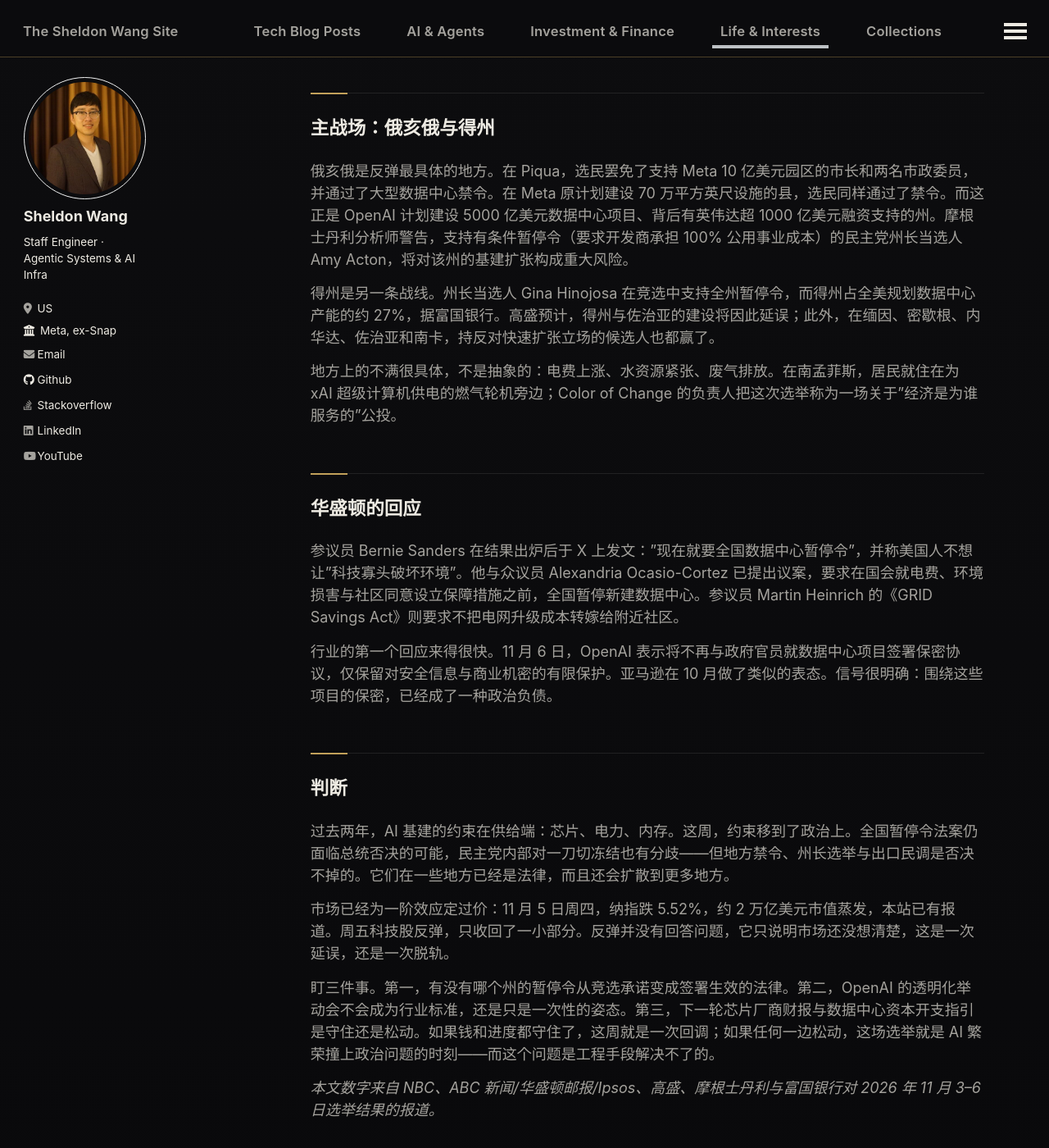
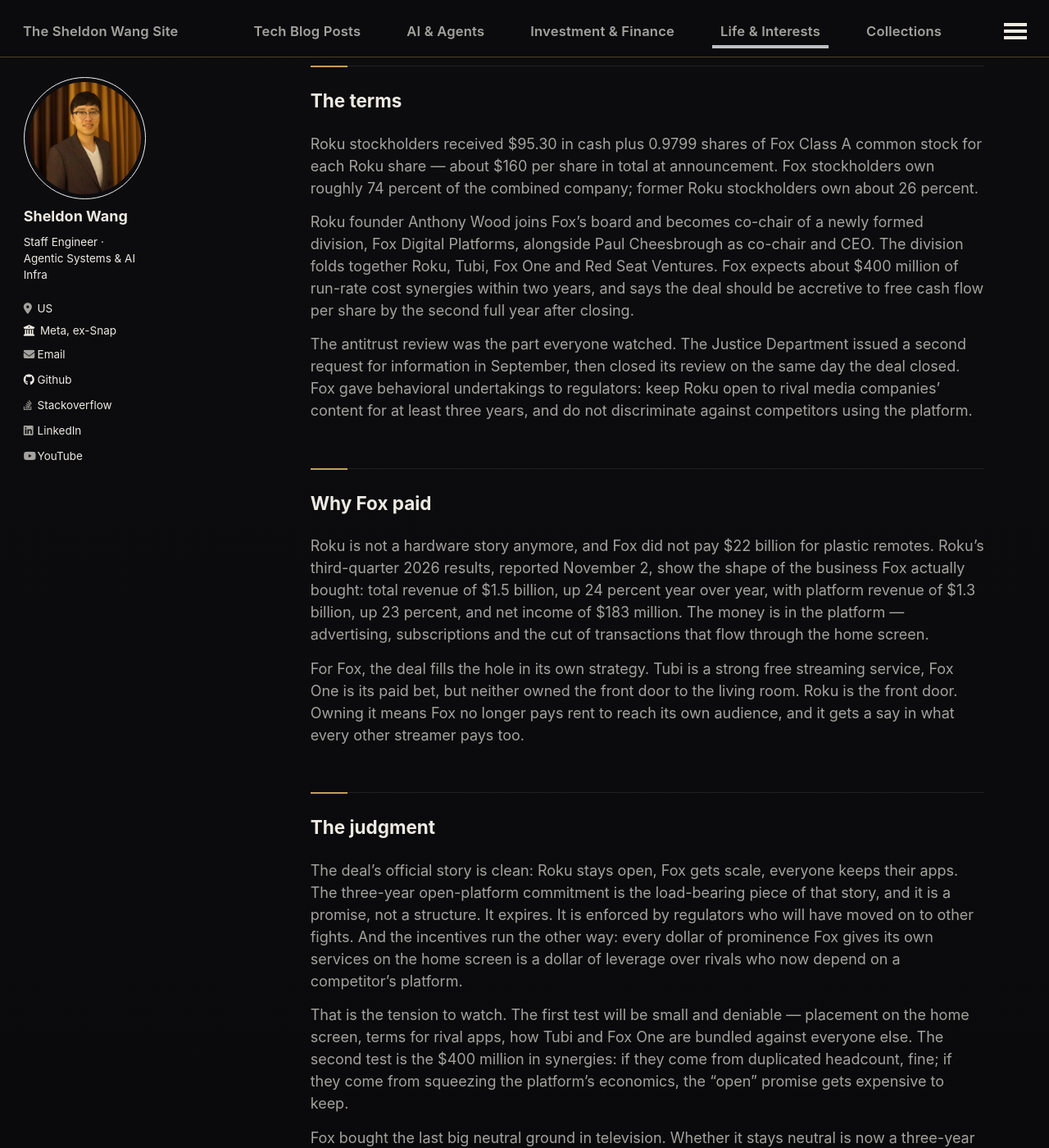
Before and after one commit to SheldonWangRJT/SheldonWangRJT.Github.io, a Jekyll site: the page built from _life/fox-roku-22b-close.md, in a window 1280 px wide and 1400 px high, scrolled down 758 px. Shown: the whole window at 82% size. Built offline with Jekyll 4.4.1, drawn with Linux system fonts in a browser that asks for light colours; comment, search, counter and statistics services are not loaded; some of the changed text lies outside the part shown.

Commit message:
Add life post: fox-roku-22b-close

```diff
--- a/_life/fox-roku-22b-close.md
+++ b/_life/fox-roku-22b-close.md
@@ -1,46 +1,44 @@
 ---
-title: '选民刚刚对数据中心投了反对票'
-description: '11 月 3 日中期选举把 AI 基建变成了选票议题：近 80% 的选民反对在自家附近建数据中心，地方限制措施几乎走到哪赢到哪，全国性暂停新建数据中心的提案如今已是国会里的 live 议题。'
+title: 'Fox Now Owns Roku — and the TV in 100 Million Homes'
+description: 'Fox closed its $22 billion acquisition of Roku on November 6, months ahead of schedule, taking control of the last big open TV platform. The promise is that Roku stays open to rival content for at least three years. The test is whether a content owner can run a neutral platform.'
 date: 2026-11-07
-permalink: /life/data-center-backlash-midterms-zh/
+permalink: /life/fox-roku-22b-close/
 tags:
-  - Data Centers
-  - AI
-  - Politics
-  - Energy
-excerpt: 'AI 基建刚刚撞上了它的第一个真正约束——不是芯片，也不是电力，是选民。'
+  - Fox
+  - Roku
+  - Streaming
+  - Television
+excerpt: 'The last big open TV platform now has an owner — and the owner is one of the channels on it.'
 ---
 
-> [English version](/life/data-center-backlash-midterms/)
+> [中文版 Chinese version](/life/fox-roku-22b-close-zh/)
 
-## 周二发生了什么
+## What closed
 
-11 月 3 日中期选举，民主党拿下国会两院，共和党保住白宫。这本身已是科技政策的大事。但这次选举更大的信号在于 AI 的物理足迹：数据中心成了一个选票议题，而选民正在投反对票。
+Fox Corporation completed its $22 billion acquisition of Roku on Friday, November 6, 2026 — less than five months after the deal was announced in June, and well ahead of the first-half-2027 timetable the companies had originally projected. Roku shares stopped trading on the Nasdaq the same day.
 
-NBC 的出口民调显示，近 80% 的选民反对在自家附近建数据中心，超过一半的人认为 AI 弊大于利，近 60% 的人说数据中心是他们投票时关键或重要的考量因素。ABC 新闻、华盛顿邮报与 Ipsos 的民调则显示，72% 的美国人反对在自己社区新建数据中心。
+The deal makes Fox the owner of the operating system on the TV in more than 100 million US households, and, by Fox's own account, the third-largest television business in the country by viewership. It also turns a company built on live news and sports into a scaled streaming and connected-TV operator that owns both the content and the distribution.
 
-地方层面的结果与民调一致。据一项统计，10 个州共有 41 项与数据中心相关的议案上了选票，选民除了其中一项之外，全部站在了反对基建扩张的一边。高盛警告，暂停令最终可能波及全美 45% 的规划数据中心产能。
+## The terms
 
-## 主战场：俄亥俄与得州
+Roku stockholders received $95.30 in cash plus 0.9799 shares of Fox Class A common stock for each Roku share — about $160 per share in total at announcement. Fox stockholders own roughly 74 percent of the combined company; former Roku stockholders own about 26 percent.
 
-俄亥俄是反弹最具体的地方。在 Piqua，选民罢免了支持 Meta 10 亿美元园区的市长和两名市政委员，并通过了大型数据中心禁令。在 Meta 原计划建设 70 万平方英尺设施的县，选民同样通过了禁令。而这正是 OpenAI 计划建设 5000 亿美元数据中心项目、背后有英伟达超 1000 亿美元融资支持的州。摩根士丹利分析师警告，支持有条件暂停令（要求开发商承担 100% 公用事业成本）的民主党州长当选人 Amy Acton，将对该州的基建扩张构成重大风险。
+Roku founder Anthony Wood joins Fox's board and becomes co-chair of a newly formed division, Fox Digital Platforms, alongside Paul Cheesbrough as co-chair and CEO. The division folds together Roku, Tubi, Fox One and Red Seat Ventures. Fox expects about $400 million of run-rate cost synergies within two years, and says the deal should be accretive to free cash flow per share by the second full year after closing.
 
-得州是另一条战线。州长当选人 Gina Hinojosa 在竞选中支持全州暂停令，而得州占全美规划数据中心产能的约 27%，据富国银行。高盛预计，得州与佐治亚的建设将因此延误；此外，在缅因、密歇根、内华达、佐治亚和南卡，持反对快速扩张立场的候选人也都赢了。
+The antitrust review was the part everyone watched. The Justice Department issued a second request for information in September, then closed its review on the same day the deal closed. Fox gave behavioral undertakings to regulators: keep Roku open to rival media companies' content for at least three years, and do not discriminate against competitors using the platform.
 
-地方上的不满很具体，不是抽象的：电费上涨、水资源紧张、废气排放。在南孟菲斯，居民就住在为 xAI 超级计算机供电的燃气轮机旁边；Color of Change 的负责人把这次选举称为一场关于"经济是为谁服务的"公投。
+## Why Fox paid
 
-## 华盛顿的回应
+Roku is not a hardware story anymore, and Fox did not pay $22 billion for plastic remotes. Roku's third-quarter 2026 results, reported November 2, show the shape of the business Fox actually bought: total revenue of $1.5 billion, up 24 percent year over year, with platform revenue of $1.3 billion, up 23 percent, and net income of $183 million. The money is in the platform — advertising, subscriptions and the cut of transactions that flow through the home screen.
 
-参议员 Bernie Sanders 在结果出炉后于 X 上发文："现在就要全国数据中心暂停令"，并称美国人不想让"科技寡头破坏环境"。他与众议员 Alexandria Ocasio-Cortez 已提出议案，要求在国会就电费、环境损害与社区同意设立保障措施之前，全国暂停新建数据中心。参议员 Martin Heinrich 的《GRID Savings Act》则要求不把电网升级成本转嫁给附近社区。
+For Fox, the deal fills the hole in its own strategy. Tubi is a strong free streaming service, Fox One is its paid bet, but neither owned the front door to the living room. Roku is the front door. Owning it means Fox no longer pays rent to reach its own audience, and it gets a say in what every other streamer pays too.
 
-行业的第一个回应来得很快。11 月 6 日，OpenAI 表示将不再与政府官员就数据中心项目签署保密协议，仅保留对安全信息与商业机密的有限保护。亚马逊在 10 月做了类似的表态。信号很明确：围绕这些项目的保密，已经成了一种政治负债。
+## The judgment
 
-## 判断
+The deal's official story is clean: Roku stays open, Fox gets scale, everyone keeps their apps. The three-year open-platform commitment is the load-bearing piece of that story, and it is a promise, not a structure. It expires. It is enforced by regulators who will have moved on to other fights. And the incentives run the other way: every dollar of prominence Fox gives its own services on the home screen is a dollar of leverage over rivals who now depend on a competitor's platform.
 
-过去两年，AI 基建的约束在供给端：芯片、电力、内存。这周，约束移到了政治上。全国暂停令法案仍面临总统否决的可能，民主党内部对一刀切冻结也有分歧——但地方禁令、州长选举与出口民调是否决不掉的。它们在一些地方已经是法律，而且还会扩散到更多地方。
+That is the tension to watch. The first test will be small and deniable — placement on the home screen, terms for rival apps, how Tubi and Fox One are bundled against everyone else. The second test is the $400 million in synergies: if they come from duplicated headcount, fine; if they come from squeezing the platform's economics, the "open" promise gets expensive to keep.
 
-市场已经为一阶效应定过价：11 月 5 日周四，纳指跌 5.52%，约 2 万亿美元市值蒸发，本站已有报道。周五科技股反弹，只收回了一小部分。反弹并没有回答问题，它只说明市场还没想清楚，这是一次延误，还是一次脱轨。
+Fox bought the last big neutral ground in television. Whether it stays neutral is now a three-year promise attached to a $22 billion asset. Promises expire. Assets do not.
 
-盯三件事。第一，有没有哪个州的暂停令从竞选承诺变成签署生效的法律。第二，OpenAI 的透明化举动会不会成为行业标准，还是只是一次性的姿态。第三，下一轮芯片厂商财报与数据中心资本开支指引是守住还是松动。如果钱和进度都守住了，这周就是一次回调；如果任何一边松动，这场选举就是 AI 繁荣撞上政治问题的时刻——而这个问题是工程手段解决不了的。
-
-*本文数字来自 NBC、ABC 新闻/华盛顿邮报/Ipsos、高盛、摩根士丹利与富国银行对 2026 年 11 月 3–6 日选举结果的报道。*
+*Deal figures in this post are from Fox, Roku, TechCrunch, Goodwin and Deadline reporting on the November 6, 2026 closing.*
```
